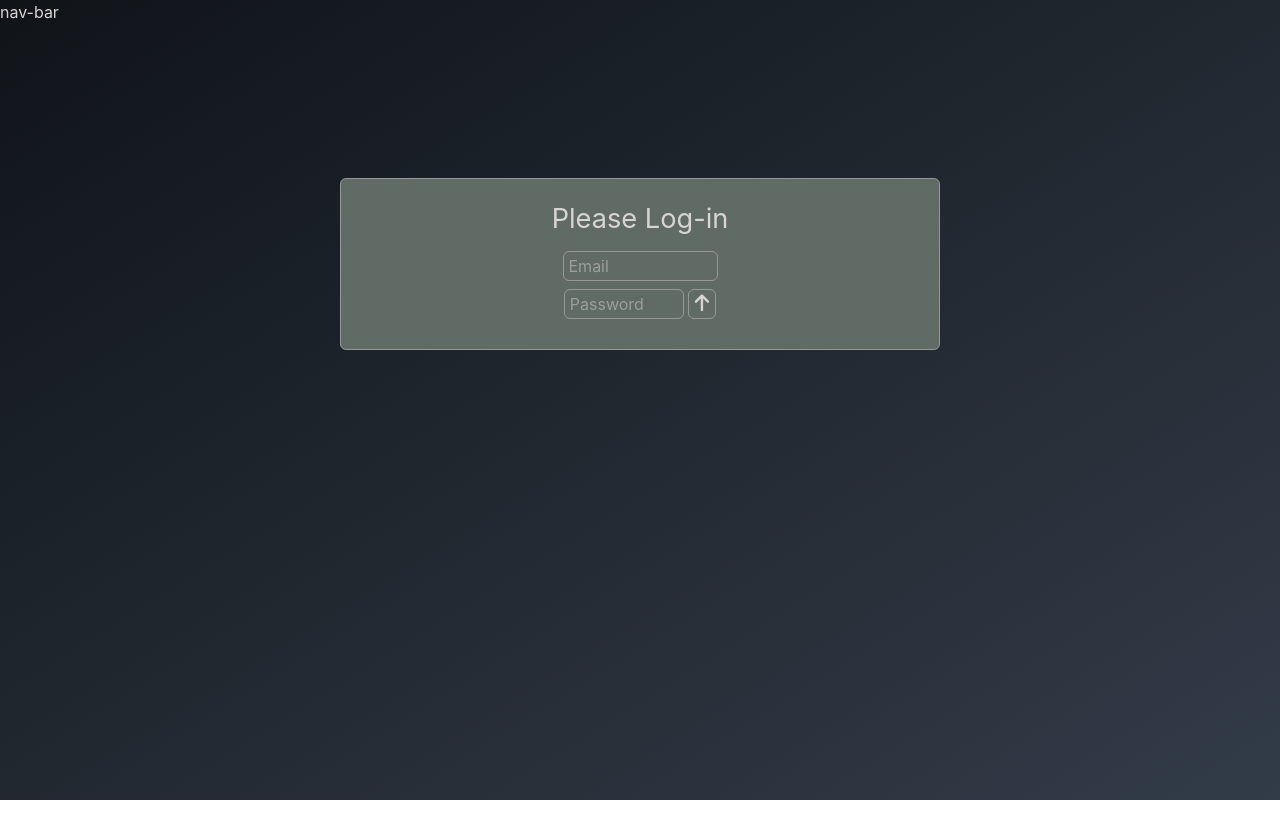
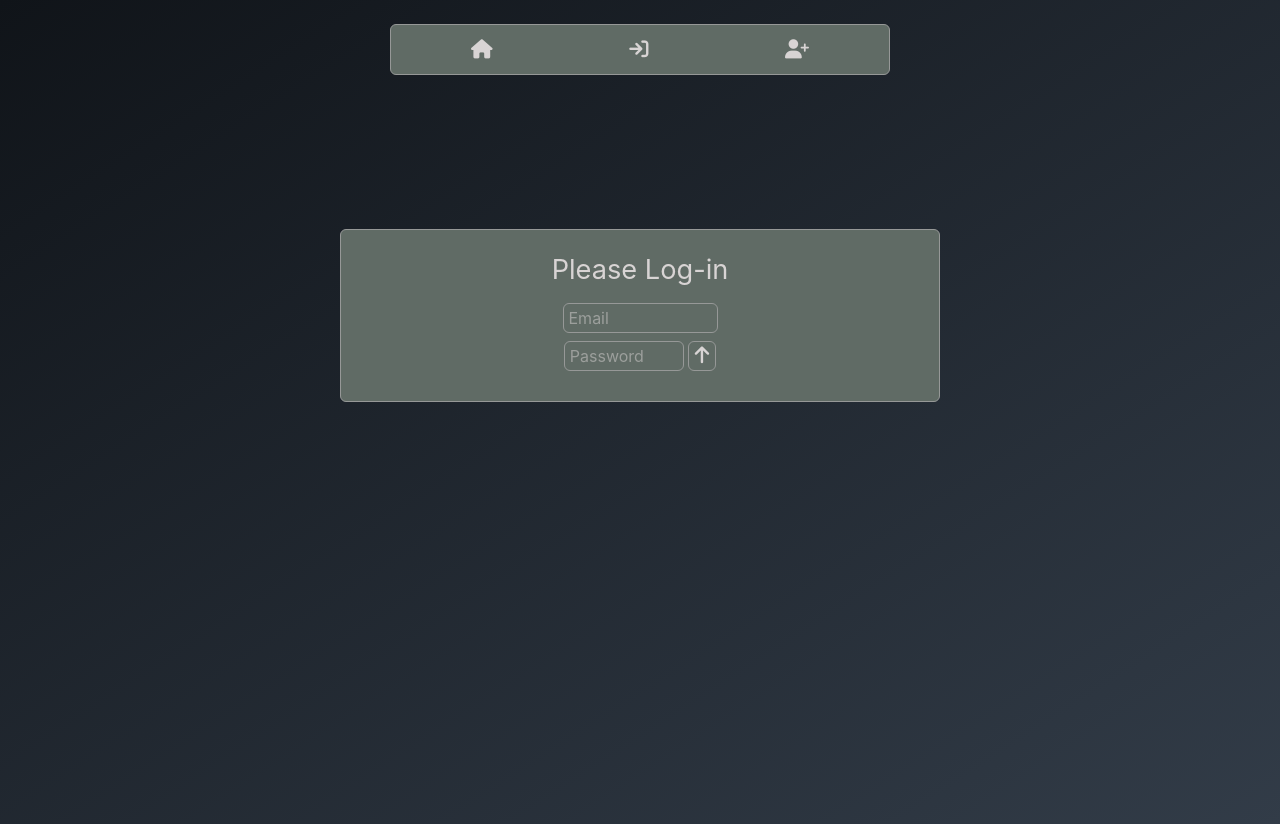
Before and after one commit to RaxPlay/Event-Planner-App, a React (Vite) app in the folder Event-Planner-Client/: page /login in a window 1280 px wide. Before the commit the page ends 800 px from the top, so only its background shows below. Built offline with nearby package versions, Linux system fonts and the light colour scheme; no server answers.

Commit message:
Actually added navbar this time

```diff
--- a/Event-Planner-Client/src/components/nav-bar.jsx
+++ b/Event-Planner-Client/src/components/nav-bar.jsx
@@ -1,7 +1,49 @@
-import React from 'react'
+import axios from "axios";
+import React from "react";
+import { Link } from "react-router-dom";
 
-export const NavBar = () => {
+export const NavBar = ({ user, setUser }) => {
+
+  const logoutFunc = async() => {
+    try {
+      await axios.post("api/auth/logout");
+      setUser(null)
+    } catch (error) {
+      console.log(error)
+    }
+  }
+
   return (
-    <div>nav-bar</div>
-  )
-}
+    <div className="flex justify-center mt-6">
+      {user ? (
+        <div id="nav-bar">
+          <Link to="/home" className="flex items-center">
+            <i className="fa-solid fa-home"></i>
+          </Link>
+
+          <Link to="/events" className="flex items-center">
+            <i className="fa-regular fa-calendar"></i>
+          </Link>
+
+          <button onClick={logoutFunc} className="flex items-center">
+            <i className="fa-solid fa-arrow-right-from-bracket"></i>
+          </button>
+        </div>
+      ) : (
+        <div id="nav-bar">
+          <Link to="/home" className="flex items-center">
+            <i className="fa-solid fa-home"></i>
+          </Link>
+
+          <Link to="/login" className="flex items-center">
+            <i className="fa-solid fa-arrow-right-to-bracket"></i>
+          </Link>
+
+          <Link to="/sign-up" className="flex items-center">
+            <i className="fa-solid fa-user-plus"></i>
+          </Link>
+        </div>
+      )}
+    </div>
+  );
+};
```
